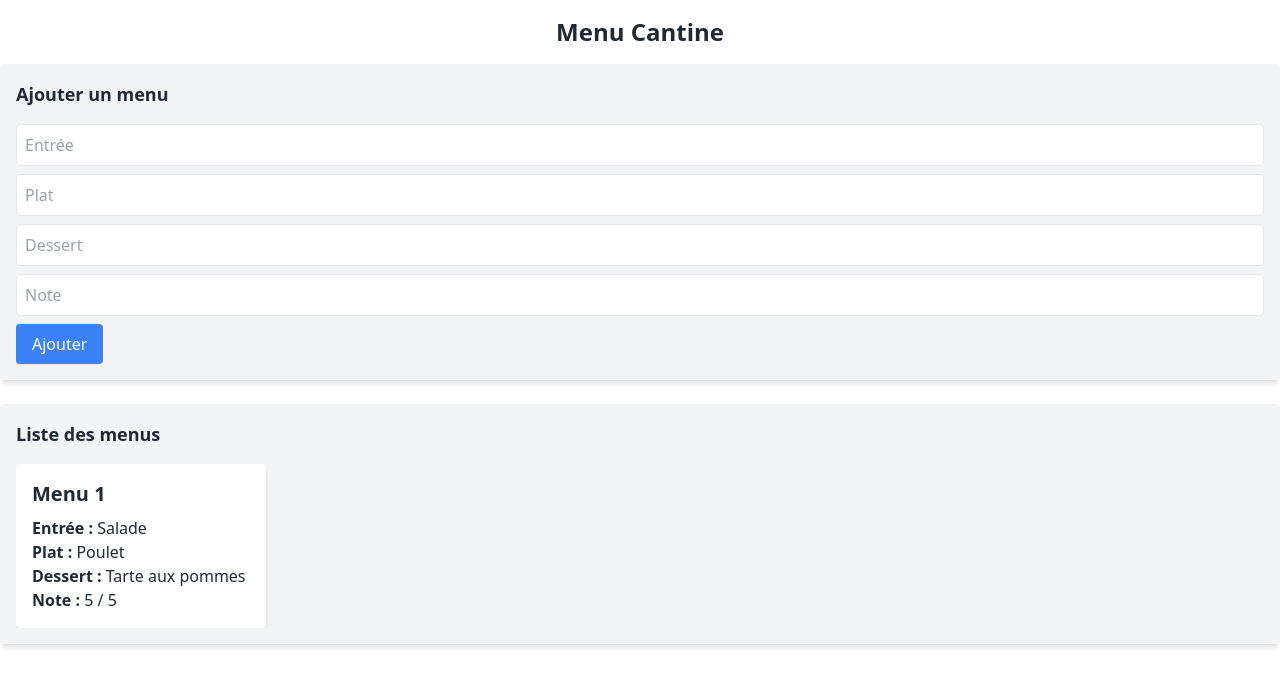
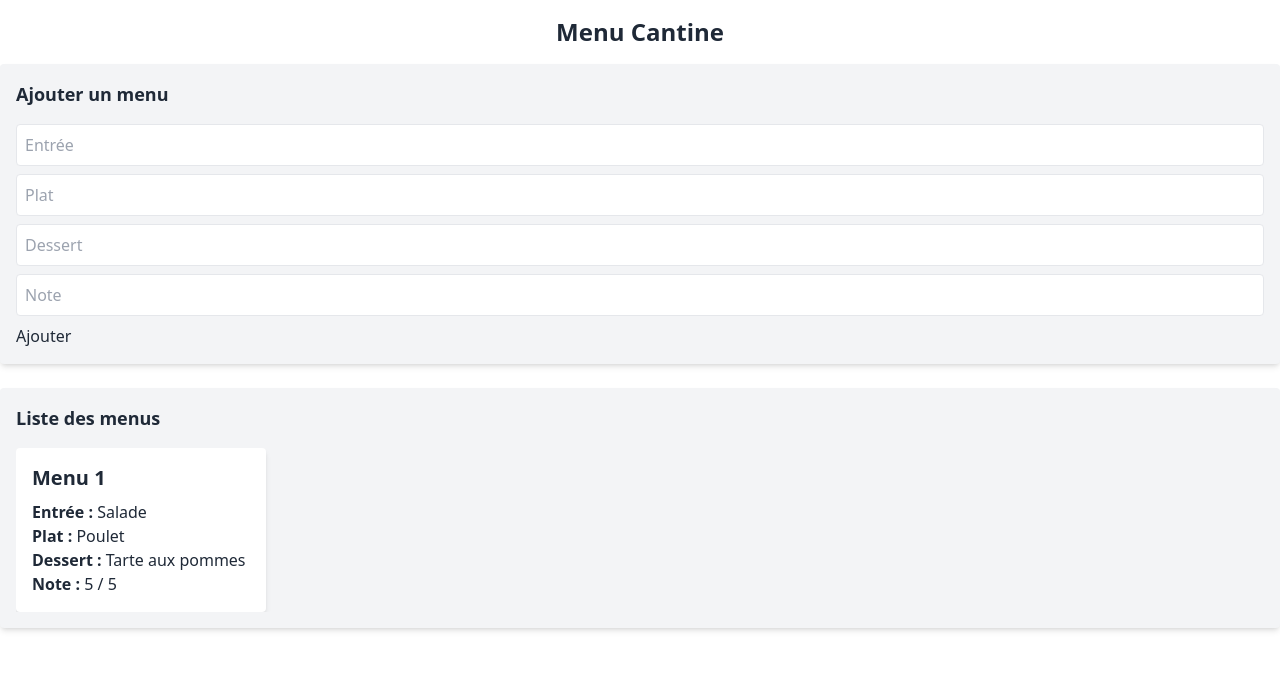
Before and after one commit to Kevynflrs/PrjCantine.vuejs, a Vue app: page / in a window 1280 px wide. Shown: the top 686 px of the page. Built offline with nearby package versions, Linux system fonts and the light colour scheme.

Commit message:
Simplification du bouton d'ajout dans le menu de cantine

```diff
--- a/src/App.vue
+++ b/src/App.vue
@@ -65,10 +65,7 @@ const add = () => {
         placeholder="Note"
         class="border p-2 rounded w-full mb-2"
       />
-      <button
-        @click="add"
-        class="bg-blue-500 text-white py-2 px-4 rounded hover:bg-blue-600"
-      >
+      <button @click="add">
         Ajouter
       </button>
     </div>
```
